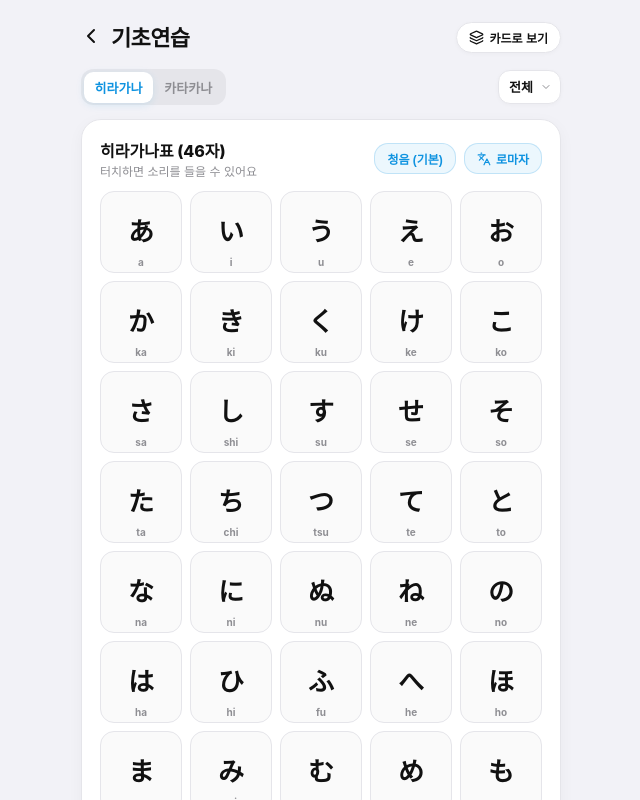
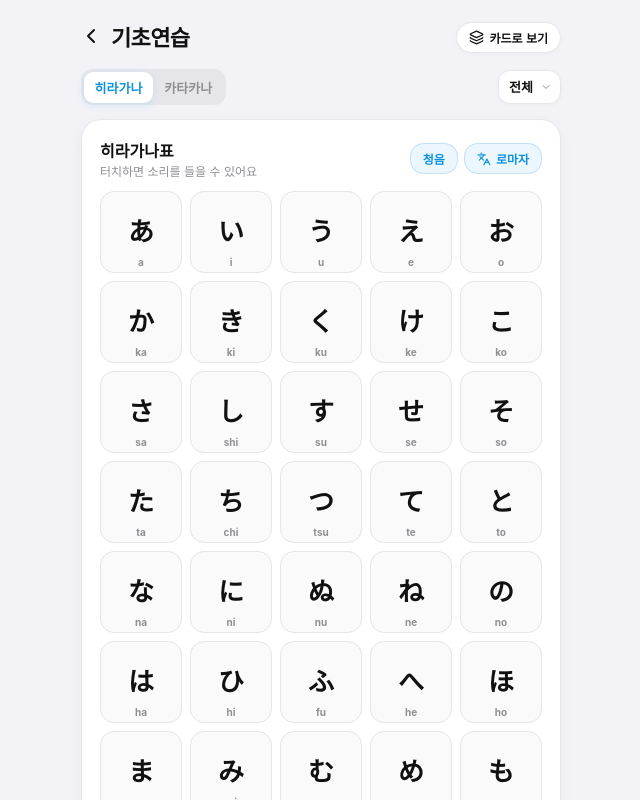
Before and after one commit to yonroku46/mk-lp, a Next.js app: page /benkyo in a window 1280 px wide. Both pictures are taken after a click on the button "전체표로 보기". Shown: the whole page, without its empty margins (319-959 px from the left). Built offline with nearby package versions, Linux system fonts and the light colour scheme.

Commit message:
benkyo page UX mod

```diff
--- a/src/app/benkyo/page.tsx
+++ b/src/app/benkyo/page.tsx
@@ -345,8 +345,25 @@ export default function BenkyoPage() {
     [jaVoice]
   );
 
+  const currentAudioRef = useRef<HTMLAudioElement | null>(null);
+
+  const stopAudio = useCallback(() => {
+    try {
+      if (typeof window !== 'undefined' && 'speechSynthesis' in window) {
+        window.speechSynthesis.cancel();
+      }
+      if (currentAudioRef.current) {
+        currentAudioRef.current.pause();
+        currentAudioRef.current.currentTime = 0;
+        currentAudioRef.current = null;
+      }
+    } catch (err) {
+      console.error('stopAudio error:', err);
+    }
+  }, []);
+
   // Audio Playback Handler
-  // 1순위: /public/audio/kana/[romaji].mp3 (로컬 static 오디오 파일로 무제한/즉시 재생)
+  // 1순위: /public/audio/kana/[romaji].mp3
   // 2순위: Web Speech API (브라우저 내장 TTS Fallback)
   // 원본URL: https://code.responsivevoice.org/getvoice.php?t=${encodeURIComponent(text)}&tl=ja
   const playAudio = useCallback(
@@ -354,15 +371,13 @@ export default function BenkyoPage() {
       if (e) e.stopPropagation();
 
       try {
-        if (typeof window !== 'undefined' && 'speechSynthesis' in window) {
-          window.speechSynthesis.cancel();
-        }
-
+        stopAudio();
 
         // 1순위: /public/audio/kana/[romaji].mp3 로컬 음성 파일 재생
         if (romaji) {
           const audioPath = `/audio/kana/${romaji}.mp3`;
           const audio = new Audio(audioPath);
+          currentAudioRef.current = audio;
 
           audio.play().catch(() => {
             // 로컬 MP3 파일이 없거나 재생 오류 발생 시 Web Speech API Fallback
@@ -376,7 +391,7 @@ export default function BenkyoPage() {
         console.error('Audio playback error:', err);
       }
     },
-    [speakWebSpeech]
+    [speakWebSpeech, stopAudio]
   );
 
   const navTimerRef = useRef<NodeJS.Timeout | null>(null);
@@ -390,6 +405,11 @@ export default function BenkyoPage() {
 
   // Card Flip Toggle
   const handleCardClick = () => {
+    stopAudio();
+    if (navTimerRef.current !== null) {
+      clearTimeout(navTimerRef.current);
+      navTimerRef.current = null;
+    }
     const nextFlippedState = !isFlipped;
     setIsFlipped(nextFlippedState);
     if (nextFlippedState && activeCard) {
@@ -399,7 +419,20 @@ export default function BenkyoPage() {
 
   // Next Card Navigation with optional Show-Answer-First logic
   const handleNext = useCallback(() => {
-    if (navTimerRef.current) clearTimeout(navTimerRef.current);
+    stopAudio();
+
+    // If rapid-clicked while card is flipping back: cancel timer & advance index immediately
+    if (navTimerRef.current !== null) {
+      clearTimeout(navTimerRef.current);
+      navTimerRef.current = null;
+      setIsFlipped(false);
+      if (currentIndex < currentDeck.length - 1) {
+        setCurrentIndex((prev) => prev + 1);
+      } else {
+        setShowCompleteModal(true);
+      }
+      return;
+    }
 
     if (showAnswerFirst && !isFlipped) {
       // If check option is ON and card is currently front: flip to back first & play audio
@@ -408,16 +441,17 @@ export default function BenkyoPage() {
         playAudio(activeCard.char, activeCard.romaji);
       }
     } else {
-      // Advance to next card smoothly without showing back of next card
+      // Advance to next card: if flipped, flip back first then update index after 150ms
       if (isFlipped) {
         setIsFlipped(false);
         navTimerRef.current = setTimeout(() => {
+          navTimerRef.current = null;
           if (currentIndex < currentDeck.length - 1) {
             setCurrentIndex((prev) => prev + 1);
           } else {
             setShowCompleteModal(true);
           }
-        }, 180);
+        }, 150);
       } else {
         if (currentIndex < currentDeck.length - 1) {
           setCurrentIndex((prev) => prev + 1);
@@ -426,25 +460,36 @@ export default function BenkyoPage() {
         }
       }
     }
-  }, [showAnswerFirst, isFlipped, activeCard, playAudio, currentIndex, currentDeck.length]);
+  }, [showAnswerFirst, isFlipped, activeCard, playAudio, stopAudio, currentIndex, currentDeck.length]);
 
   // Prev Card Navigation
   const handlePrev = useCallback(() => {
-    if (navTimerRef.current) clearTimeout(navTimerRef.current);
+    stopAudio();
+
+    if (navTimerRef.current !== null) {
+      clearTimeout(navTimerRef.current);
+      navTimerRef.current = null;
+      setIsFlipped(false);
+      if (currentIndex > 0) {
+        setCurrentIndex((prev) => prev - 1);
+      }
+      return;
+    }
 
     if (isFlipped) {
       setIsFlipped(false);
       navTimerRef.current = setTimeout(() => {
+        navTimerRef.current = null;
         if (currentIndex > 0) {
           setCurrentIndex((prev) => prev - 1);
         }
-      }, 180);
+      }, 150);
     } else {
       if (currentIndex > 0) {
         setCurrentIndex((prev) => prev - 1);
       }
     }
-  }, [isFlipped, currentIndex]);
+  }, [stopAudio, isFlipped, currentIndex]);
 
   // Shuffle Toggle
   const handleShuffleToggle = () => {
@@ -649,9 +694,7 @@ export default function BenkyoPage() {
             <div className="grid-section-header">
               <div className="grid-title-group">
                 <span className="grid-title">
-                  {mode === 'hiragana' ? '히라가나' : '카타카나'}
-                  {soundType === 'seion' ? '표' : soundType === 'dakuon' ? ' 탁음표' : ' 반탁음표'} (
-                  {gridItems.filter(Boolean).length}자)
+                  {mode === 'hiragana' ? '히라가나' : '카타카나'}표
                 </span>
                 <span className="grid-subtitle">터치하면 소리를 들을 수 있어요</span>
               </div>
@@ -664,7 +707,7 @@ export default function BenkyoPage() {
                 >
                   <span>
                     {soundType === 'seion'
-                      ? '청음 (기본)'
+                      ? '청음'
                       : soundType === 'dakuon'
                       ? '탁음 (゛)'
                       : '반탁음 (゜)'}
@@ -674,15 +717,15 @@ export default function BenkyoPage() {
                 <button
                   className="grid-sub-toggle-btn"
                   onClick={cycleGridSubMode}
-                  title="발음 표시 변경 (로마자 ➔ 한글발음 ➔ 숨김)"
+                  title="발음 표시 변경 (로마자 ➔ 한글 ➔ 숨김)"
                 >
                   <Languages size={14} />
                   <span>
                     {gridSubMode === 'romaji'
                       ? '로마자'
                       : gridSubMode === 'korean'
-                      ? '한글발음'
-                      : '발음숨김'}
+                      ? '한글'
+                      : '숨김'}
                   </span>
                 </button>
               </div>
--- a/src/styles/globals.scss
+++ b/src/styles/globals.scss
@@ -2014,6 +2014,9 @@ main {
   margin: 0 auto;
   gap: 14px;
   position: relative;
+  user-select: none;
+  -webkit-user-select: none;
+  -moz-user-select: none;
 
   /* Header */
   .benkyo-header {
@@ -2652,33 +2655,50 @@ main {
     padding: 18px;
     box-shadow: 0 4px 16px rgba(0, 0, 0, 0.04);
 
+    @media (max-width: 480px) {
+      padding: 14px 12px;
+      border-radius: 16px;
+    }
+
     .grid-section-header {
       display: flex;
       justify-content: space-between;
       align-items: center;
       width: 100%;
+      gap: 8px;
 
       .grid-title-group {
         display: flex;
         flex-direction: column;
+        min-width: 0;
 
         .grid-title {
           font-size: 1rem;
           font-weight: 800;
           color: var(--text-primary);
+          white-space: nowrap;
+
+          @media (max-width: 480px) {
+            font-size: 0.9375rem;
+          }
         }
 
         .grid-subtitle {
           font-size: 0.75rem;
           color: var(--text-secondary);
+
+          @media (max-width: 480px) {
+            display: none;
+          }
         }
       }
 
       .grid-header-actions {
         display: flex;
         align-items: center;
-        gap: 8px;
-        flex-wrap: wrap;
+        gap: 6px;
+        flex-wrap: nowrap;
+        flex-shrink: 0;
       }
 
       .grid-sub-toggle-btn {
@@ -2694,6 +2714,14 @@ main {
         font-weight: 700;
         cursor: pointer;
         transition: all 0.2s ease;
+        white-space: nowrap;
+
+        @media (max-width: 480px) {
+          padding: 5px 8px;
+          font-size: 0.71875rem;
+          border-radius: 10px;
+          gap: 3px;
+        }
 
         &:hover {
           background: rgba(15, 147, 224, 0.16);
```
